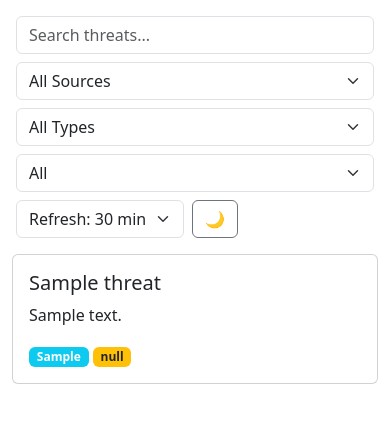
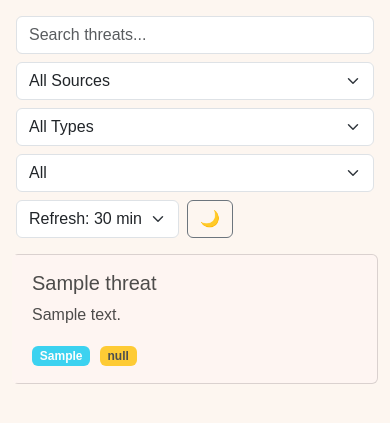
Before and after one commit to ashankobewatta/OpenThreatIQ, a Flask app: page / in a window 390 px wide. Shown: the top 423 px of the page. Run offline with Flask 3, Linux system fonts and the light colour scheme; tables that the repository leaves empty hold one stand-in row (values such as "Sample post").

Commit message:
Update styles.css

```diff
--- a/backend/static/styles.css
+++ b/backend/static/styles.css
@@ -1,49 +1,86 @@
-/* ---------- MODAL OPTIMIZATION ---------- */
-.modal-body {
-    max-height: 60vh;        /* Limit height to 60% of viewport */
-    overflow-y: auto;        /* Scroll if content is long */
-    padding: 1rem;           /* Add some padding */
-    line-height: 1.6;        /* Improve readability */
+/* ---------- LIGHT MODE ---------- */
+body {
+    background-color: #fdf6f0;
+    color: #222;
+    font-family: Arial, sans-serif;
 }
 
-.modal-body p {
-    margin-bottom: 1rem;     /* Space between paragraphs */
-    color: inherit;          /* Respect light/dark mode */
+.card {
+    background-color: #fff5f3;
+    color: #222;
+    cursor: pointer;
+    transition: transform 0.2s, background-color 0.2s, color 0.2s;
+    border-left: 4px solid transparent;
+    border-radius: 6px;
+    padding: 15px;
 }
 
-.modal-body a {
-    color: #6ab0f3;
-    text-decoration: underline;
+.card:hover {
+    transform: scale(1.02);
 }
 
-.modal-content {
-    border-radius: 0.75rem;  /* Slightly rounded corners */
+.unread {
+    border-left: 4px solid #ff6b6b;
 }
 
-.modal-header,
-.modal-footer {
-    border-color: #ddd;      /* Light border in light mode */
+.read {
+    opacity: 0.8;
+}
+
+.badge {
+    margin-right: 5px;
+}
+
+/* ---------- DARK MODE ---------- */
+body.dark-mode {
+    background-color: #1c1c1c;
+    color: #eee;
+}
+
+body.dark-mode .card {
+    background-color: #2a2a2a;
+    color: #eee;
+    border-left: 4px solid transparent;
+}
+
+body.dark-mode .card.unread {
+    border-left: 4px solid #ff6b6b;
+}
+
+body.dark-mode .badge {
+    color: #fff;
+}
+
+body.dark-mode input,
+body.dark-mode select {
+    background-color: #333;
+    color: #eee;
+    border-color: #555;
+}
+
+body.dark-mode .modal-content {
+    background-color: #2a2a2a;
+    color: #eee;
 }
 
 body.dark-mode .modal-header,
 body.dark-mode .modal-footer {
-    border-color: #444;      /* Dark border in dark mode */
+    border-color: #444;
 }
 
-/* Optional: custom scrollbar for modal */
-.modal-body::-webkit-scrollbar {
-    width: 8px;
+body.dark-mode a {
+    color: #6ab0f3;
 }
 
-.modal-body::-webkit-scrollbar-track {
-    background: transparent;
+/* ---------- MODAL ---------- */
+.modal-body {
+    white-space: pre-wrap;
+    line-height: 1.5;
 }
 
-.modal-body::-webkit-scrollbar-thumb {
-    background-color: #888;
-    border-radius: 4px;
+/* ---------- RESPONSIVE ---------- */
+@media (max-width: 992px) {
+    .card {
+        margin-bottom: 15px;
+    }
 }
-
-body.dark-mode .modal-body::-webkit-scrollbar-thumb {
-    background-color: #555;
-}
```
